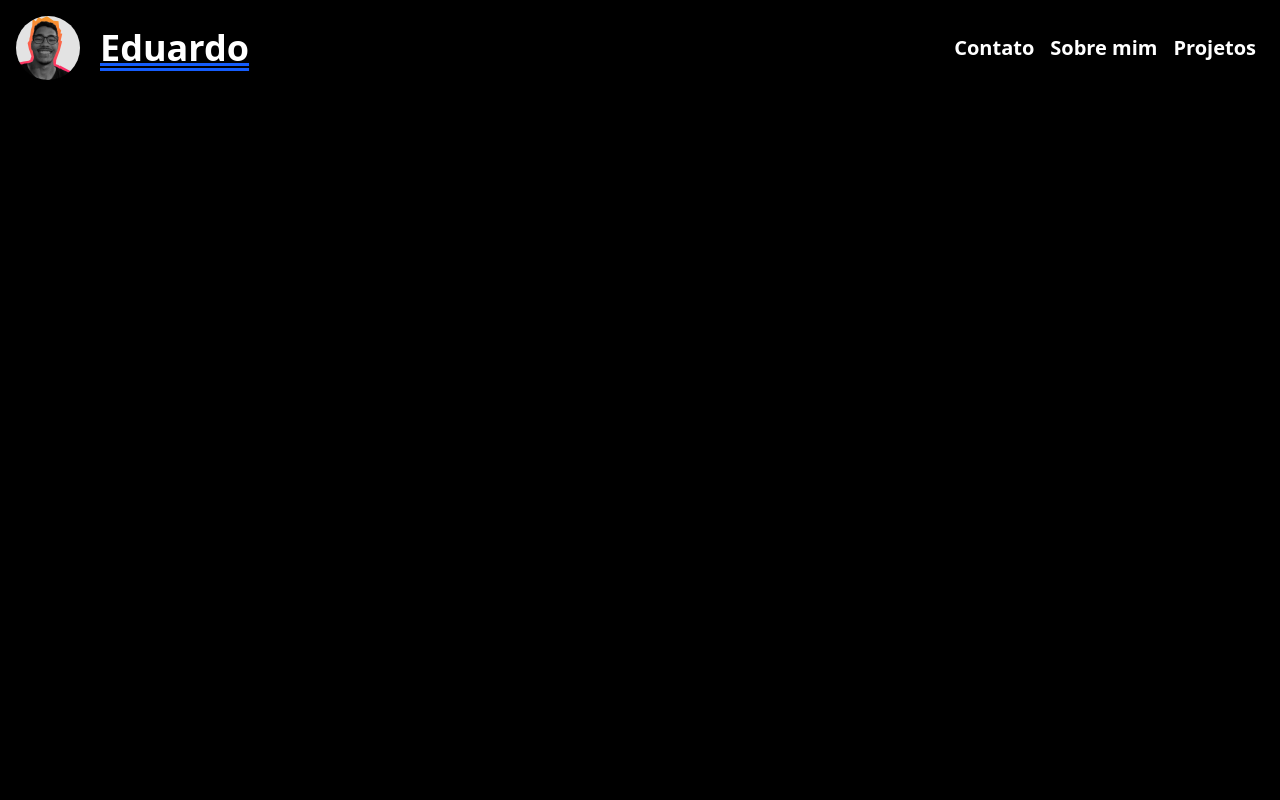
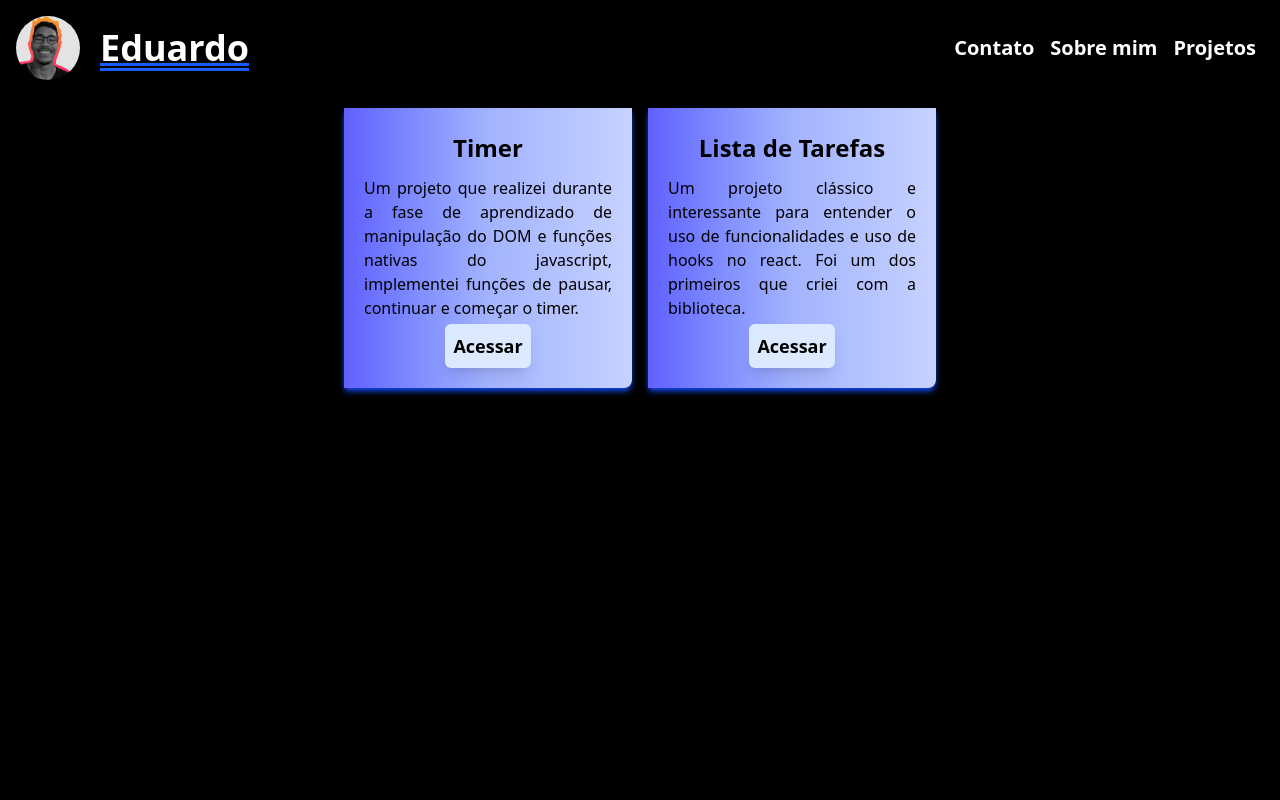
Before and after one commit to EduardoSantos2231/Porfolio_v1.0, a React (Vite) app: page /projects in a window 1280 px wide. Shown: the top 800 px of the page. Built offline with nearby package versions, Linux system fonts and the light colour scheme.

Commit message:
fix: ajustando cards

```diff
--- a/src/Screens/Projects.tsx
+++ b/src/Screens/Projects.tsx
@@ -1,18 +1,16 @@
 import Card from "@/components/Card"
-import { useState } from "react"
-import { type cardsData } from "@/components/Card"
+
 
 
 export default function Projects() {
-    const [cards, setCards] = useState<cardsData[]| null>(null)
   return (
     <div className="min-w-full flex flex-row justify-center mt-5 gap-4 flex-wrap">
-        {cards && cards.length> 0? cards.map((project)=> (
-            <Card description={project.description} link={project.link} title={project.title}/>
-            )
-        ):
-            <></>
-        }
+        <Card title="Timer" description="Um projeto que realizei durante a fase de aprendizado de
+        manipulação do DOM e funções nativas do javascript, implementei funções de pausar, continuar e começar o timer."
+        link="https://dudu2231.github.io/Timer/"/>
+
+        <Card title="Lista de Tarefas" description="Um projeto clássico e interessante para entender o uso de funcionalidades e uso de hooks no react. Foi um dos primeiros que criei com a biblioteca."
+        link="https://dudu2231.github.io/ListaTarefas/"/>
     </div>
   )
 }
--- a/src/components/Card.tsx
+++ b/src/components/Card.tsx
@@ -1,4 +1,4 @@
-export interface cardsData{
+interface cardsData{
     title: string,
     description: string,
     link: string
@@ -7,14 +7,14 @@ export interface cardsData{
 
 export default function Card({title, description, link}: cardsData) {
   return (
-    <div className="rounded-br-md bg-linear-to-r text-black from-indigo-500 via-indigo-300 to-indigo-200 w-72 h-72 text-center flex flex-col p-5 shadow-md shadow-blue-700">
+    <div className="rounded-br-md bg-linear-to-r text-black from-indigo-500 via-indigo-300 to-indigo-200 w-72 h-70 text-center flex flex-col p-5 shadow-md shadow-blue-700">
 
         <div className="my-auto">
             <h1 className="font-bold h-11 text-2xl">{title}</h1>
             <p className="text-justify">{description}</p>
         </div>
         <div className="flex justify-center">
-            <p className="bg-blue-100 hover:scale-110 transition hover:opacity-90 text-lg p-2 rounded-sm font-semibold shadow-lg"><a href={link}>Acessar</a></p>
+            <p className="bg-blue-100 hover:scale-110 transition hover:opacity-90 text-lg p-2 rounded-sm font-semibold shadow-lg"><a target="_blank" href={link}>Acessar</a></p>
         </div>
 
     </div>
```
